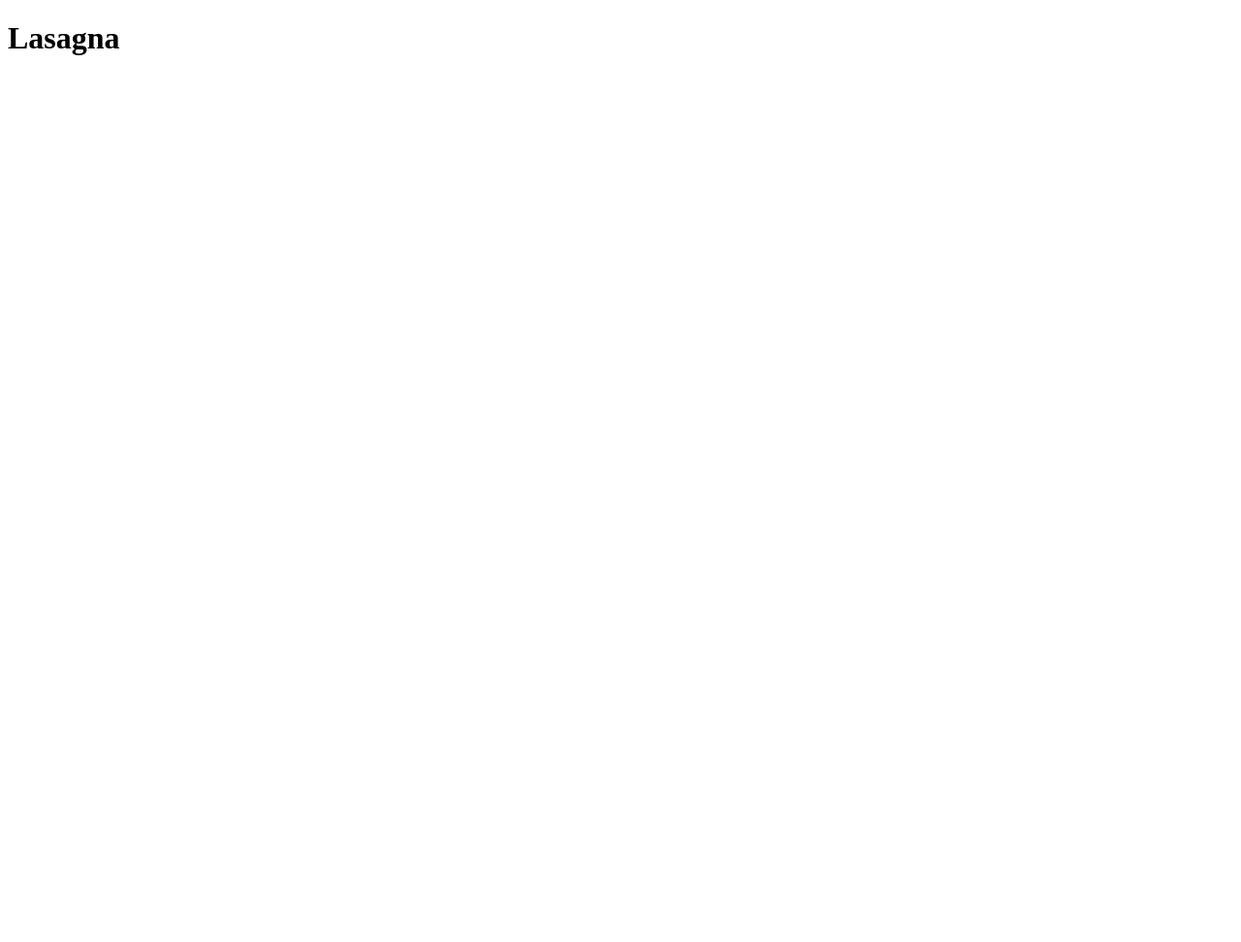
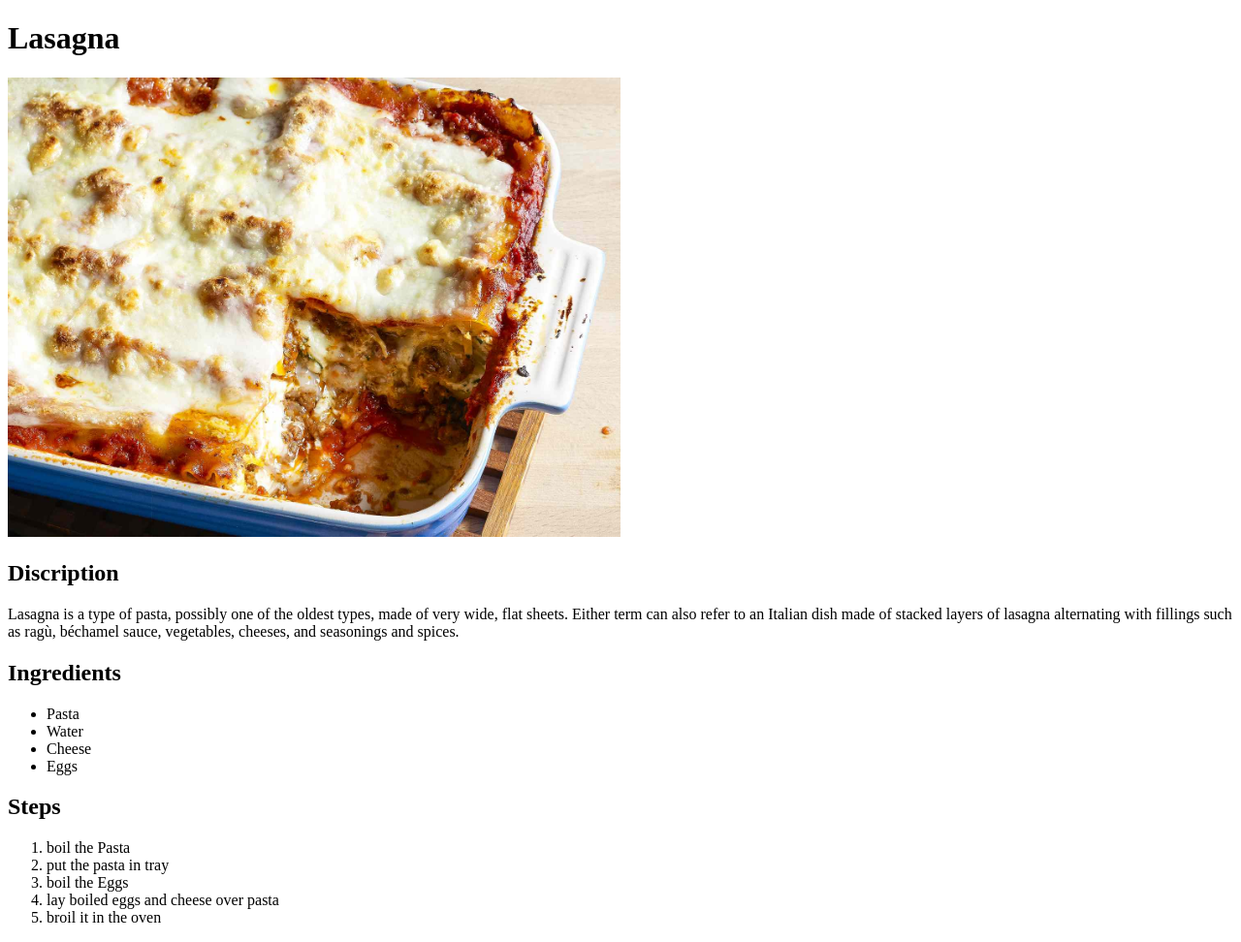
Before and after one commit to sid56rajawat/odin-recipes, a plain HTML site: page recipes/lasagna.html in a window 1280 px wide. Shown: the whole page at 97% size. Before the commit the page ends 800 px from the top, so only its background shows below. Drawn offline with Linux system fonts and the light colour scheme.

Commit message:
Add More Details to Recipes
Adds image, description, ingredients and steps to each recipe.

```diff
--- a/recipes/lasagna.html
+++ b/recipes/lasagna.html
@@ -7,5 +7,26 @@
 </head>
 <body>
     <h1>Lasagna</h1>
+    <img src="../images/lasagna.jpg" alt="lasagna" width="50%">
+
+    <h2>Discription</h2>
+    <p>Lasagna is a type of pasta, possibly one of the oldest types, made of very wide, flat sheets. Either term can also refer to an Italian dish made of stacked layers of lasagna alternating with fillings such as ragù, béchamel sauce, vegetables, cheeses, and seasonings and spices. </p>
+
+    <h2>Ingredients</h2>
+    <ul>
+        <li>Pasta</li>
+        <li>Water</li>
+        <li>Cheese</li>
+        <li>Eggs</li>
+    </ul>
+
+    <h2>Steps</h2>
+    <ol>
+        <li>boil the Pasta</li>
+        <li>put the pasta in tray</li>
+        <li>boil the Eggs</li>
+        <li>lay boiled eggs and cheese over pasta</li>
+        <li>broil it in the oven</li>
+    </ol>
 </body>
 </html>
```
Also changed, not shown: index.html (+2 -2 lines), recipes/carrotSalad.html (+18 -0 lines), recipes/virginMojito.html (+19 -0 lines), images/carrotSalad.jpg (added), images/lasagna.jpg (added), images/virginMojito.jpg (added).
